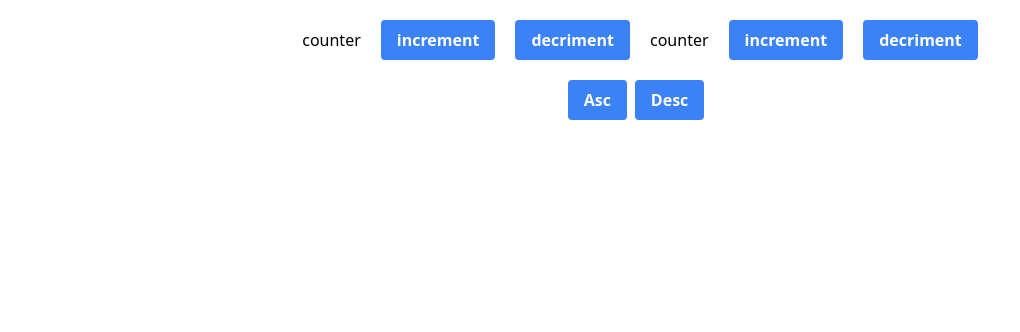
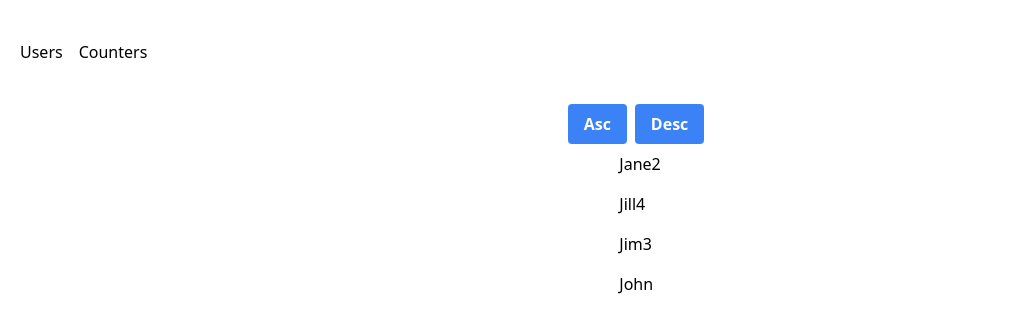
Before and after one commit to k1ego/reduxPampering, a React (Vite) app: page /users in a window 1280 px wide. Shown: the top 332 px of the page, without its empty margins (0-1020 px from the left). Built offline with nearby package versions, Linux system fonts and the light colour scheme; data requests are answered from the project's data file.

Commit message:
feat: add router and user info page

```diff
--- a/package.json
+++ b/package.json
@@ -18,6 +18,7 @@
     "react": "^18.2.0",
     "react-dom": "^18.2.0",
     "react-redux": "^9.1.2",
+    "react-router-dom": "^6.24.0",
     "zod": "^3.23.8"
   },
   "devDependencies": {
--- a/src/main.tsx
+++ b/src/main.tsx
@@ -1,9 +1,10 @@
 import React from "react";
 import ReactDOM from "react-dom/client";
-import App from "./App.tsx";
 import { Provider } from "react-redux";
 import { store } from "./store.ts";
 import { fetchUsers } from "./modules/users/model/fetch-users.ts";
+import { RouterProvider } from "react-router-dom";
+import { router } from "./router.tsx";
 
 
 // чтобы инициировать загрузку данных при начальной загрузке приложения
@@ -13,7 +14,7 @@ store.dispatch(fetchUsers)
 ReactDOM.createRoot(document.getElementById("root")!).render(
   <React.StrictMode>
     <Provider store={store}>
-      <App />
+      <RouterProvider router={router}/>
     </Provider>
   </React.StrictMode>
 );
--- a/src/modules/counters/counters.slice.ts
+++ b/src/modules/counters/counters.slice.ts
@@ -25,16 +25,16 @@ export const countersReducer = createReducer(
     builder.addCase(incrementAction, (state, action) => {
       const { counterId } = action.payload;
       if (!state[counterId]) {
-        state[counterId] = initialCounterState;
+        state[counterId] = { ...initialCounterState };
       }
-      state[counterId].counter++;
+      state[counterId]!.counter++;
     });
     builder.addCase(decrementAction, (state, action) => {
       const { counterId } = action.payload;
       if (!state[counterId]) {
-        state[counterId] = initialCounterState;
+        state[counterId] = { ...initialCounterState };
       }
-      state[counterId].counter++;
+      state[counterId]!.counter--;
     });
   }
 );
--- /dev/null
+++ b/src/modules/users/model/fetch-user.ts
@@ -0,0 +1,20 @@
+import { AppThunk } from "../../../store";
+import { UserId, usersSlice } from "../users.slice";
+
+export const fetchUser =
+  (userId: UserId): AppThunk =>
+  (dispatch, getState, { api }) => {
+    const isPending = usersSlice.selectors.selectIsFetchUserPending(getState());
+    if (!isPending) {
+      return;
+    }
+    dispatch(usersSlice.actions.fetchUserPending());
+    api
+      .getUser(userId)
+      .then((user) => {
+        dispatch(usersSlice.actions.fetchUserSuccess({ user }));
+      })
+      .catch(() => {
+        dispatch(usersSlice.actions.fetchUserFailed());
+      });
+  };
--- /dev/null
+++ b/src/modules/users/user-info.tsx
@@ -0,0 +1,42 @@
+import { useNavigate, useParams } from "react-router-dom";
+import { UserId, usersSlice } from "./users.slice";
+import { useAppDispath, useAppSelector } from "../../store";
+import { useEffect } from "react";
+import { fetchUser } from "./model/fetch-user";
+
+export function UserInfo() {
+  const dispatch = useAppDispath();
+  const navigate = useNavigate();
+  const { id = "" } = useParams<{ id: UserId }>();
+  const isPending = useAppSelector(
+    usersSlice.selectors.selectIsFetchUserPending
+  );
+  const user = useAppSelector((state) =>
+    usersSlice.selectors.selectUserById(state, id)
+  );
+
+  useEffect(() => {
+    dispatch(fetchUser(id));
+  }, [dispatch, id]);
+
+  const handleBackButtonClick = () => {
+    navigate("..", { relative: "path" });
+  };
+
+  if (isPending || !user) {
+    return <div>Loading...</div>;
+  }
+
+  return (
+    <div className="flex flex-col items-center">
+      <button
+        onClick={handleBackButtonClick}
+        className="bg-blue-500 hover:bg-blue-700 text-white font-bold py-2 px-4 rounded md"
+      >
+        Back
+      </button>
+      <h2 className="text-3xl">{user.name}</h2>
+      <p className="text-xl">{user.description}</p>
+    </div>
+  );
+}
--- a/src/modules/users/users-list.tsx
+++ b/src/modules/users/users-list.tsx
@@ -2,37 +2,31 @@ import { memo, useEffect, useState } from "react";
 import { useAppDispath, useAppSelector, useAppStore } from "../../store";
 import { UserId, usersSlice } from "./users.slice";
 import { fetchUsers } from "./model/fetch-users";
+import { useNavigate } from "react-router-dom";
 
 export function UsersList() {
+  const dispatch = useAppDispath();
+  const appStore = useAppStore();
   const [sortType, setSortType] = useState<"asc" | "desc">("asc");
-  const dispatch = useAppDispath();
 
-  // useAppStore - позволяет напрямую обраться к store
-  const appStore = useAppStore();
-
-  const isPending = useAppSelector(usersSlice.selectors.selectIsFetchUsersPending)
-
+  const isPending = useAppSelector(
+    usersSlice.selectors.selectIsFetchUsersPending
+  );
 
   useEffect(() => {
-    // функция будет вызвана внутри redux с доступом к appDispatch и getState
-    dispatch(fetchUsers)
+    dispatch(fetchUsers());
   }, [dispatch, appStore]);
 
   const sortedUsers = useAppSelector((state) =>
     usersSlice.selectors.selectSortedUsers(state, sortType)
   );
 
-  const selectedUserId = useAppSelector(
-    usersSlice.selectors.selectSelectedUserId
-  );
-
-  if(isPending) {
-    return <div>Loading...</div>
+  if (isPending) {
+    return <div>Loading...</div>;
   }
 
   return (
     <div className="flex flex-col items-center">
-      {!selectedUserId ? (
       <div className="flex flex-col items-center justify-between">
         <div className="flex flex-row items-center">
           <button
@@ -54,9 +48,6 @@ export function UsersList() {
           ))}
         </ul>
       </div>
-      ) : (
-        <SelectedUser userId={selectedUserId} />
-      )}
     </div>
   );
 }
@@ -66,35 +57,17 @@ const UserListItem = memo(function UserListItem({
 }: {
   userId: UserId;
 }) {
+  const navigate = useNavigate();
   const user = useAppSelector((state) => state.users.entities[userId]);
-  const dispatch = useAppDispath();
   const handleUserClick = () => {
-    dispatch(usersSlice.actions.selected({ userId }));
+    navigate(userId, { relative: "path" });
   };
+  if (!user) {
+    return null;
+  }
   return (
     <li key={user.id} className="py-2" onClick={handleUserClick}>
       <span className="hover:underline cursor-pointer">{user.name}</span>
     </li>
   );
 });
-
-function SelectedUser({ userId }: { userId: UserId }) {
-  const user = useAppSelector((state) => state.users.entities[userId]);
-  const dispatch = useAppDispath();
-  const handleBackButtonClick = () => {
-    dispatch(usersSlice.actions.selectRemove());
-  };
-
-  return (
-    <div className="flex flex-col items-center">
-      <button
-        onClick={handleBackButtonClick}
-        className="bg-blue-500 hover:bg-blue-700 text-white font-bold py-2 px-4 rounded md"
-      >
-        Back
-      </button>
-      <h2 className="text-3xl">{user.name}</h2>
-      <p className="text-xl">{user.description}</p>
-    </div>
-  );
-}
--- a/src/modules/users/users.slice.ts
+++ b/src/modules/users/users.slice.ts
@@ -8,10 +8,10 @@ export type User = {
 };
 
 type UsersState = {
-  entities: Record<UserId, User>;
+  entities: Record<UserId, User | undefined>;
   ids: UserId[];
-  selectedUserId: UserId | undefined;
   fetchUsersStatus: "idle" | "pending" | "success" | "failed";
+  fetchUserStatus: "idle" | "pending" | "success" | "failed";
 };
 
 export const initialUsersList: User[] = Array.from(
@@ -26,15 +26,15 @@ export const initialUsersList: User[] = Array.from(
 const initialUsersState: UsersState = {
   entities: {},
   ids: [],
-  selectedUserId: undefined,
-  fetchUsersStatus: 'idle',
+  fetchUsersStatus: "idle",
+  fetchUserStatus: "idle",
 };
 
 export const usersSlice = createSlice({
   name: "users",
   initialState: initialUsersState,
   selectors: {
-    selectSelectedUserId: (state) => state.selectedUserId,
+    selectUserById: (state, userId: UserId) => state.entities[userId],
     selectSortedUsers: createSelector(
       (state: UsersState) => state.ids,
       (state: UsersState) => state.entities,
@@ -42,6 +42,7 @@ export const usersSlice = createSlice({
       (ids, entities, sort) =>
         ids
           .map((id) => entities[id])
+          .filter((user): user is User => !!user)
           .sort((a, b) => {
             if (sort === "asc") {
               return a.name.localeCompare(b.name);
@@ -51,24 +52,17 @@ export const usersSlice = createSlice({
           })
     ),
     selectIsFetchUsersPending: (state) => state.fetchUsersStatus === "pending",
-    selectIsFetchUsersIdle: (state) => state.fetchUsersStatus === "idle"
+    selectIsFetchUsersIdle: (state) => state.fetchUsersStatus === "idle",
+    selectIsFetchUserPending: (state) => state.fetchUserStatus === "pending",
   },
   reducers: {
-    selected: (state, action: PayloadAction<{ userId: UserId }>) => {
-      state.selectedUserId = action.payload.userId;
-    },
-    selectRemove: (state) => {
-      state.selectedUserId = undefined;
-    },
-
     fetchUsersPending: (state) => {
       state.fetchUsersStatus = "pending";
     },
-
     fetchUsersSuccess: (state, action: PayloadAction<{ users: User[] }>) => {
       const { users } = action.payload;
 
-      state.fetchUsersStatus = "success"
+      state.fetchUsersStatus = "success";
       state.entities = users.reduce((acc, user) => {
         acc[user.id] = user;
         return acc;
@@ -78,5 +72,17 @@ export const usersSlice = createSlice({
     fetchUsersFailed: (state) => {
       state.fetchUsersStatus = "failed";
     },
+    fetchUserPending: (state) => {
+      state.fetchUserStatus = "pending";
+    },
+    fetchUserSuccess: (state, action: PayloadAction<{ user: User }>) => {
+      const { user } = action.payload;
+
+      state.fetchUserStatus = "success";
+      state.entities[user.id] = user;
+    },
+    fetchUserFailed: (state) => {
+      state.fetchUserStatus = "failed";
+    },
   },
 });
--- /dev/null
+++ b/src/router.tsx
@@ -0,0 +1,37 @@
+import { createBrowserRouter, Link, Outlet, redirect } from "react-router-dom";
+import { UsersList } from "./modules/users/users-list";
+import { Counters } from "./modules/counters/counters";
+import { UserInfo } from "./modules/users/user-info";
+
+export const router = createBrowserRouter([
+  {
+    path: "/",
+    element: (
+      <div className="container p-5 flex flex-col gap-5">
+        <header className="py-5 flex gap-4">
+          <Link to="users">Users</Link>
+          <Link to="counters">Counters</Link>
+        </header>
+        <Outlet />
+      </div>
+    ),
+    children: [
+      {
+        index: true,
+        loader: () => redirect("/users"),
+      },
+      {
+        path: "users",
+        element: <UsersList />,
+      },
+      {
+        path: "users/:id",
+        element: <UserInfo />,
+      },
+      {
+        path: "counters",
+        element: <Counters />,
+      },
+    ],
+  },
+]);
```
Also changed, not shown: src/modules/counters/counters.tsx (line endings or trailing spaces), 1 other file (tests, documents, lock files or other folders). Lines whose indentation alone changed are shown as unchanged.
